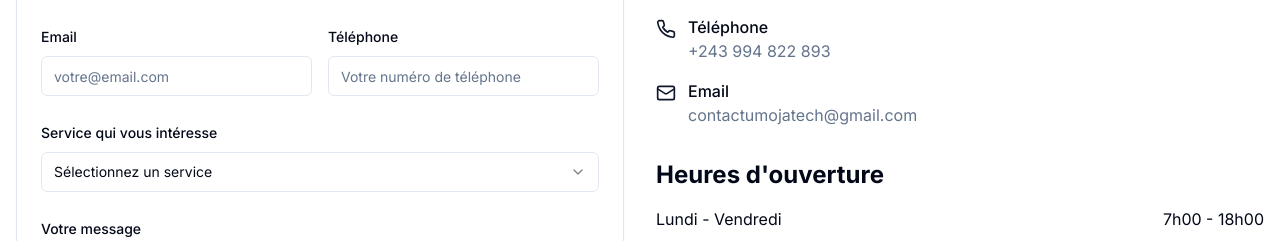
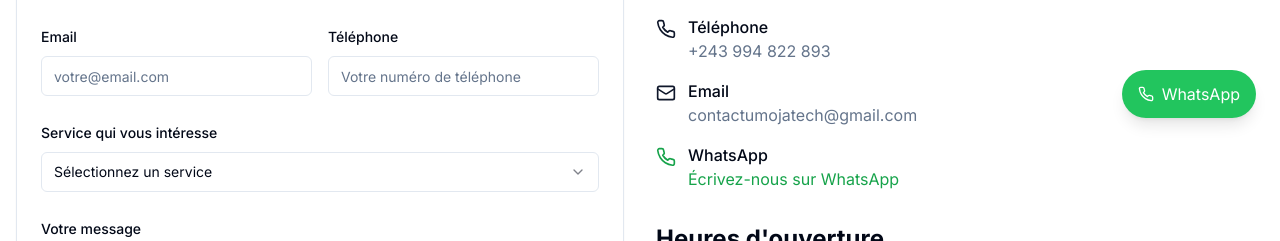
Before and after one commit to toussaintMushamuka/umoja-tech, a Next.js app: page /contact in a window 1280 px wide. Shown: the part 658-899 px from the top of the page. Built offline with nearby package versions, Linux system fonts and the light colour scheme.

Commit message:
liaison avec whatsapp

```diff
--- a/app/contact/page.tsx
+++ b/app/contact/page.tsx
@@ -50,10 +50,7 @@ export default function ContactPage() {
           className="relative h-80 bg-cover bg-center bg-no-repeat"
           style={{ backgroundImage: "url('/img/img8.jpg')" }}
         >
-          {/* Overlay noir semi-transparent */}
           <div className="absolute inset-0 bg-black/60" />
-
-          {/* Contenu centré */}
           <div className="relative z-10 flex h-full flex-col items-center justify-center text-center text-white px-4">
             <h1 className="text-3xl font-bold tracking-tighter sm:text-5xl">
               Contactez-nous
@@ -206,6 +203,20 @@ export default function ContactPage() {
                   </p>
                 </div>
               </div>
+              <div className="flex items-start gap-3">
+                <Phone className="h-5 w-5 text-green-600 mt-1" />
+                <div>
+                  <h3 className="font-medium">WhatsApp</h3>
+                  <a
+                    href="https://wa.me/243994822893"
+                    target="_blank"
+                    rel="noopener noreferrer"
+                    className="text-green-600 hover:underline"
+                  >
+                    Écrivez-nous sur WhatsApp
+                  </a>
+                </div>
+              </div>
             </div>
           </div>
 
@@ -228,7 +239,19 @@ export default function ContactPage() {
           </div>
         </motion.div>
       </div>
+
       <Toaster />
+
+      {/* Bouton flottant WhatsApp */}
+      <a
+        href="https://wa.me/243994822893?text=Bonjour%20Umoja-Tach%2C%20je%20souhaite%20avoir%20plus%20d'informations%20sur%20vos%20services."
+        target="_blank"
+        rel="noopener noreferrer"
+        className="fixed bottom-6 right-6 z-50 bg-green-500 hover:bg-green-600 text-white px-4 py-3 rounded-full shadow-lg flex items-center space-x-2 transition"
+      >
+        <Phone className="w-4 h-4" />
+        <span className="hidden md:inline">WhatsApp</span>
+      </a>
     </div>
   );
 }
```
